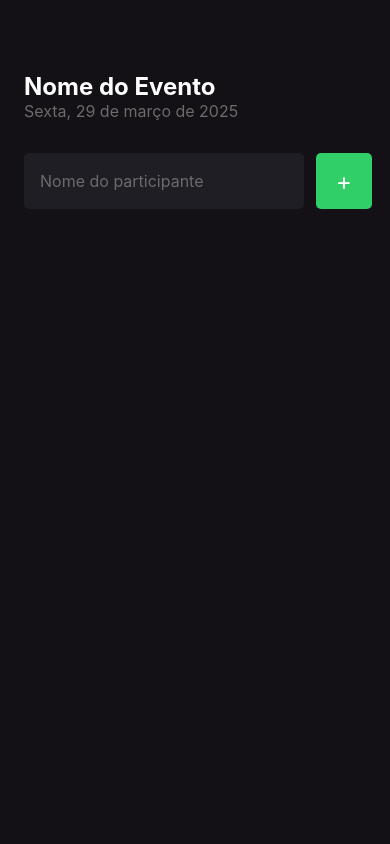
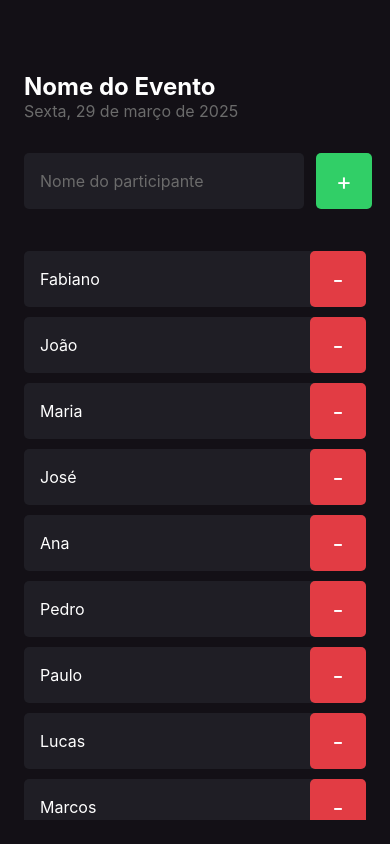
Before and after one commit to fabramosdev/imhere, a React Native app: screen / in a window 390 px wide. Built offline with nearby package versions, Linux system fonts and the light colour scheme.

Commit message:
add participant context && create flatlist showing all participants

```diff
--- /dev/null
+++ b/src/components/Participant/index.tsx
@@ -0,0 +1,19 @@
+import { View, Text, TouchableOpacity } from 'react-native';
+import { styles } from './styles';
+
+type Props = {
+    name: string;
+    onRemove: () => void;
+}
+
+export function Participant({ name, onRemove }: Props) {
+    return (
+        <View style={styles.container}>
+            <Text style={styles.name}>{name}</Text>
+
+            <TouchableOpacity style={styles.button} onPress={onRemove}>
+                <Text style={styles.buttonText}>-</Text>
+            </TouchableOpacity>
+        </View>
+    )
+}
--- /dev/null
+++ b/src/components/Participant/styles.ts
@@ -0,0 +1,30 @@
+import { StyleSheet } from "react-native";
+
+export const styles = StyleSheet.create({
+    container: {
+        width: '100%',
+        backgroundColor: '#1f1e25',
+        flexDirection: 'row',
+        borderRadius: 5,
+        alignItems: 'center',
+        marginBottom: 10,
+    },
+    name: {
+        flex: 1,
+        color: '#fff',
+        fontSize: 16,
+        marginLeft: 16,
+    },
+    buttonText: {
+        color: '#fff',
+        fontSize: 24,
+    },
+    button: {
+        width: 56,
+        height: 56,
+        borderRadius: 5,
+        backgroundColor: '#e23c44',
+        alignItems: 'center',
+        justifyContent: 'center',
+    },
+});
--- a/src/screeens/Home/index.tsx
+++ b/src/screeens/Home/index.tsx
@@ -1,10 +1,18 @@
-import { View, Text, TextInput, TouchableOpacity } from "react-native"
+import { View, Text, TextInput, TouchableOpacity, FlatList } from "react-native"
 import { styles } from "./styles"
+
+import { Participant } from '../../components/Participant'
 
 export function Home() {
 
+    const participants = ["Fabiano", "João", "Maria", "José", "Ana", "Pedro", "Paulo", "Lucas", "Marcos", "Mateus"]
+
     function handleParticipantAdd() {
         console.log('Adicionar participante')
+    }
+
+    function handleParticipantRemove(name: string) {
+        console.log(`Remover participante ${name}`)
     }
 
     return (
@@ -25,6 +33,18 @@
                     <Text style={styles.buttonText}>+</Text>
                 </TouchableOpacity>
             </View>
+
+            <FlatList
+                showsVerticalScrollIndicator={false}
+                data={participants}
+                keyExtractor={item => item}
+                renderItem={({ item }) => (
+                    <Participant
+                        name={item}
+                        onRemove={() => handleParticipantRemove(item)}
+                    />
+                )}
+            />
         </View>
     )
 }
```
